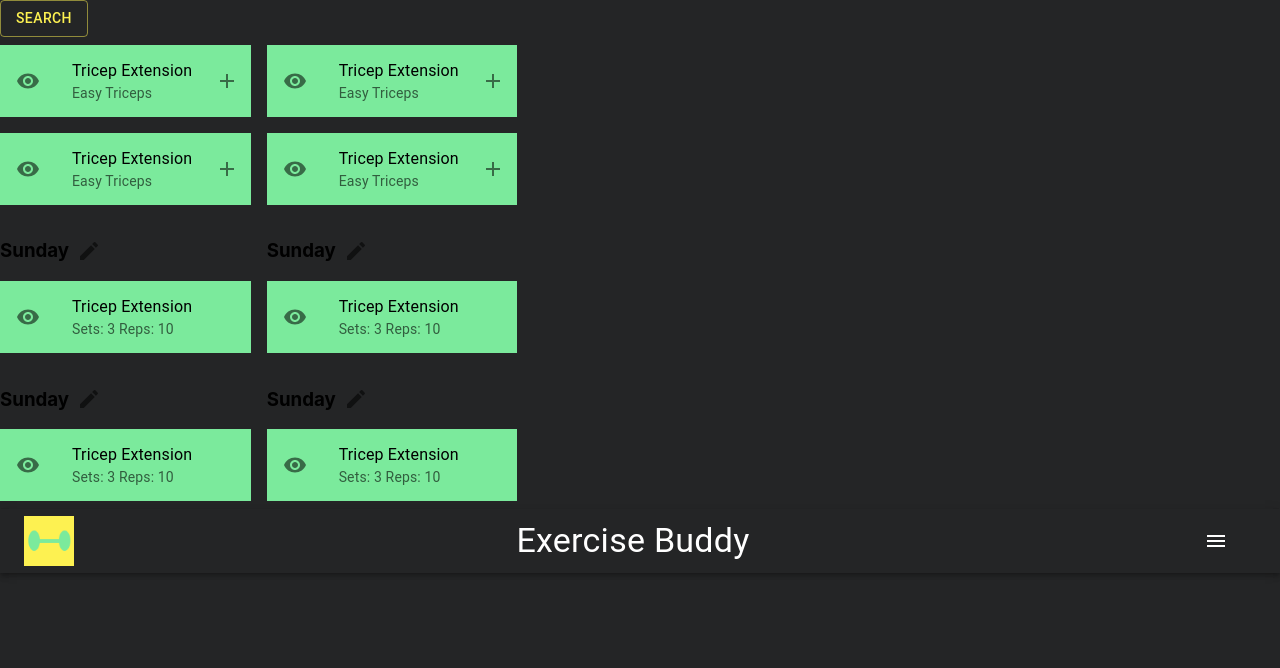
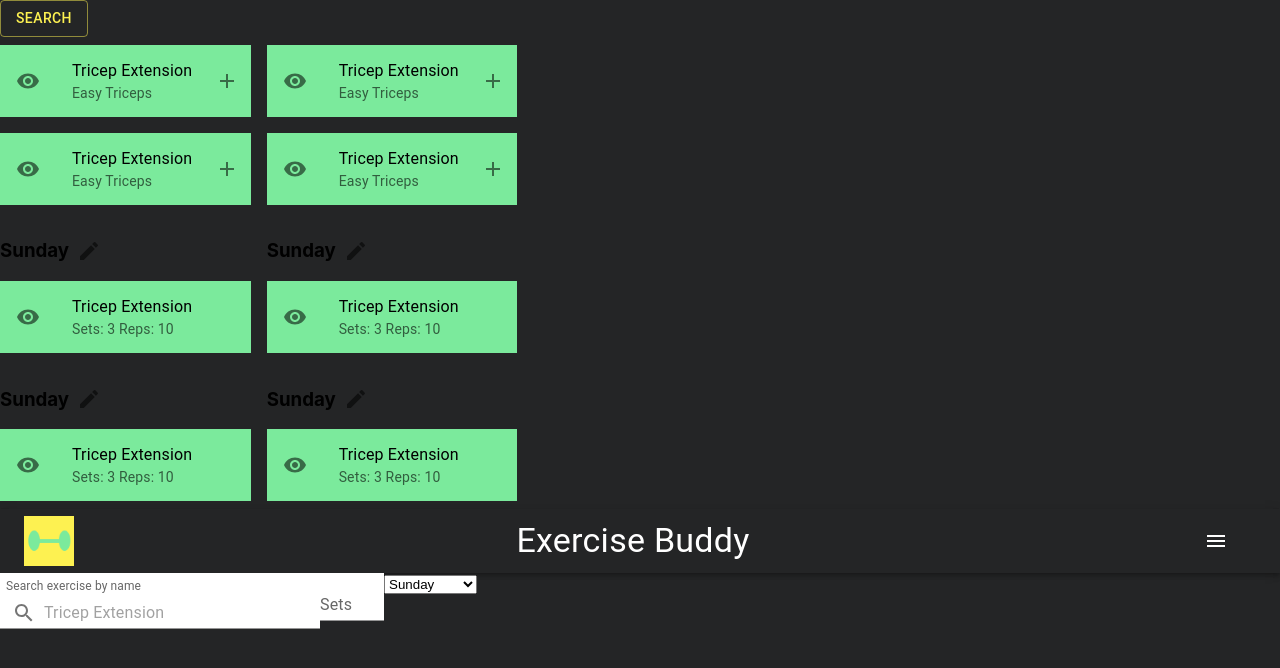
Before and after one commit to Necolanch/exercise-buddy, a React (Create React App) app in the folder exercise-buddy/: page /search in a window 1280 px wide. Shown: the top 668 px of the page. Built offline with nearby package versions, Linux system fonts and the light colour scheme.

Commit message:
Create search and number text field inputs and dropdown input and remove beginning instructions from root README

```diff
--- a/exercise-buddy/src/App.js
+++ b/exercise-buddy/src/App.js
@@ -3,6 +3,7 @@ import './App.css';
 import MyButton from './Components/Button';
 import { AddList, PlanList } from './Components/List';
 import HamburgerMenu from './Components/HamburgerMenu';
+import { SearchInput, NumberInput, DropDown } from './Components/Input';
 
 function App() {
   return (
@@ -11,6 +12,9 @@ function App() {
       <AddList/>
       <PlanList/>
       <HamburgerMenu/>
+      <SearchInput/>
+      <NumberInput/>
+      <DropDown/>
     </div>
   );
 }
--- /dev/null
+++ b/exercise-buddy/src/Components/Input.js
@@ -0,0 +1,64 @@
+import TextField from '@mui/material/TextField';
+import InputAdornment from '@mui/material/InputAdornment';
+import SearchIcon from '@mui/icons-material/Search';
+import { styled } from '@mui/material/styles';
+import { PropTypes } from "prop-types";
+
+const CustomTextField = styled(TextField)({
+    "label":{
+        paddingTop:".5em",
+        paddingLeft:".5em"
+    }
+})
+
+const SearchInput = (props) => {
+    return(
+        <CustomTextField placeholder={props.placeholder} variant="standard" label={props.label} InputProps={{
+            startAdornment:(
+                <InputAdornment position="start">
+                  <SearchIcon sx={{paddingLeft:".5em"}}/>
+                </InputAdornment>
+            )
+        }} sx={{ backgroundColor:"white", width:"25vw", paddingTop:".5em"}}/>
+    )
+}
+
+const NumberInput = (props) => {
+    return(
+        <TextField variant="standard" label={props.label} InputProps={{ inputMode: 'numeric', pattern: '[0-9]*' }} sx={{backgroundColor:"white", width:"5vw", textAlign:"center"}}/>
+    )
+}
+
+const DropDown = (props) => {
+    return(
+        <select>
+          <option>Sunday</option>
+          <option>Monday</option>
+          <option>Tuesday</option>
+          <option>Wednesday</option>
+          <option>Thursday</option>
+          <option>Friday</option>
+          <option>Saturday</option>
+        </select>
+    )
+}
+
+SearchInput.propTypes = {
+    label: PropTypes.string,
+    placeholder:PropTypes.string
+  };
+
+SearchInput.defaultProps = {
+    label: "Search exercise by name",
+    placeholder:"Tricep Extension"
+};
+
+NumberInput.propTypes={
+    label:PropTypes.string
+}
+
+NumberInput.defaultProps={
+    label:"Sets"
+}
+
+export {SearchInput, NumberInput, DropDown}
```
Also changed, not shown: 1 other file (tests, documents, lock files or other folders).
